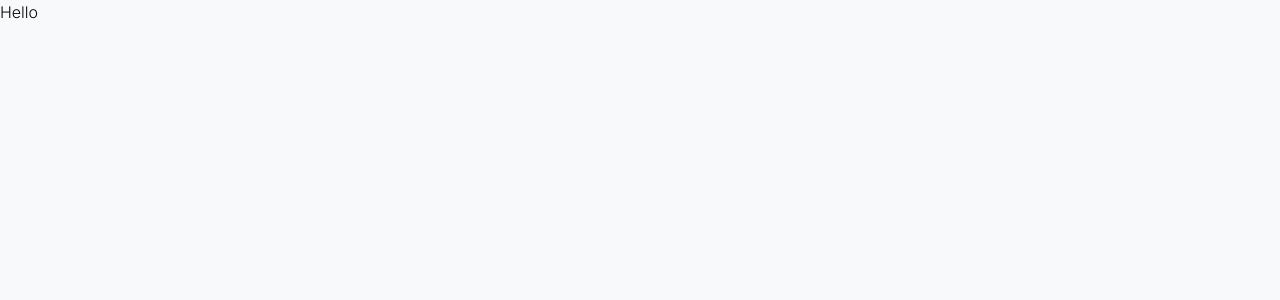
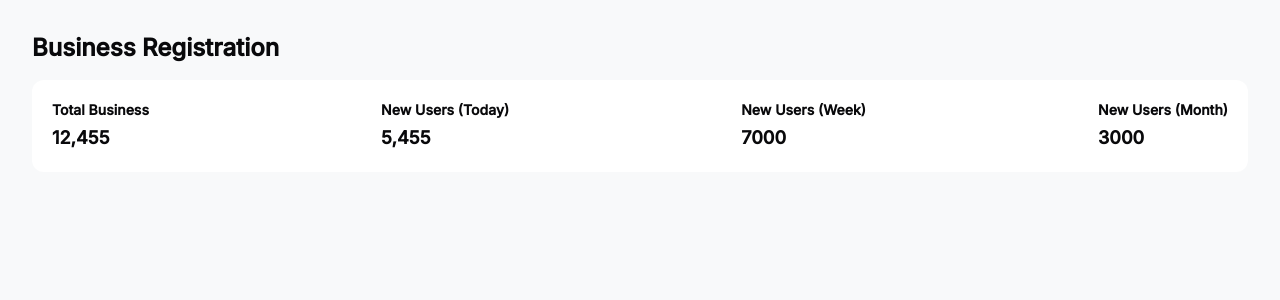
Before and after one commit to megatransactFront/challenz_dashboard, a Next.js app: page /business-users in a window 1280 px wide. Shown: the top 300 px of the page. Built offline with nearby package versions, Linux system fonts and the light colour scheme.

Commit message:
added total business and users sections

```diff
--- a/src/app/business-users/page.tsx
+++ b/src/app/business-users/page.tsx
@@ -1,7 +1,27 @@
 const BusinessUserPage = () => {
   return (
-    <div>
-      Hello
+    <div className="p-8 space-y-4">
+      <h1 className="text-2xl font-bold">Business Registration</h1>
+      <div className="flex justify-between bg-white font-bold rounded-xl p-5">
+        <div className="space-y-1">
+          <p className="text-sm">Total Business</p>
+          <p className="text-lg">12,455</p>
+        </div>
+        <div className="space-y-1">
+          <p className="text-sm">New Users (Today)</p>
+          <p className="text-lg">5,455</p>
+        </div>
+        <div className="space-y-1">
+          <p className="text-sm">New Users (Week)</p>
+          <p className="text-lg">7000</p>
+        </div>
+        <div className="space-y-1">
+          <p className="text-sm">New Users (Month)</p>
+          <p className="text-lg">3000</p>
+        </div>
+      </div>
+
+
     </div>
   )
 }
```
